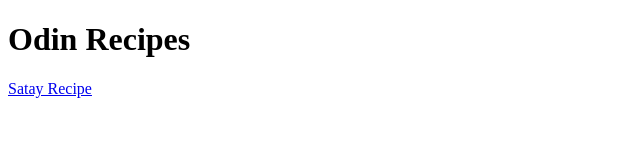
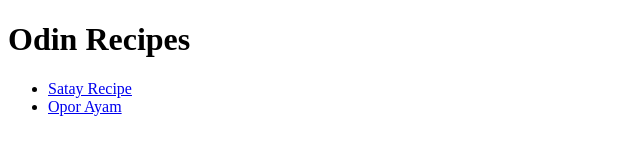
Before and after one commit to notyusuf/odin-recipes, a plain HTML site: page index.html in a window 1280 px wide. Shown: the whole page, without its empty margins (0-640 px from the left). Drawn offline with Linux system fonts and the light colour scheme.

Commit message:
Edit name of recipes to list

```diff
--- a/index.html
+++ b/index.html
@@ -7,7 +7,9 @@
   </head>
   <body>
     <h1>Odin Recipes</h1>
-
-    <a href="recipes/satay.html">Satay Recipe</a>
+    <ul>
+      <li><a href="recipes/satay.html">Satay Recipe</a></li>
+      <li><a href="recipes/opor_ayam.html">Opor Ayam</a></li>
+    </ul>
   </body>
 </html>
```
